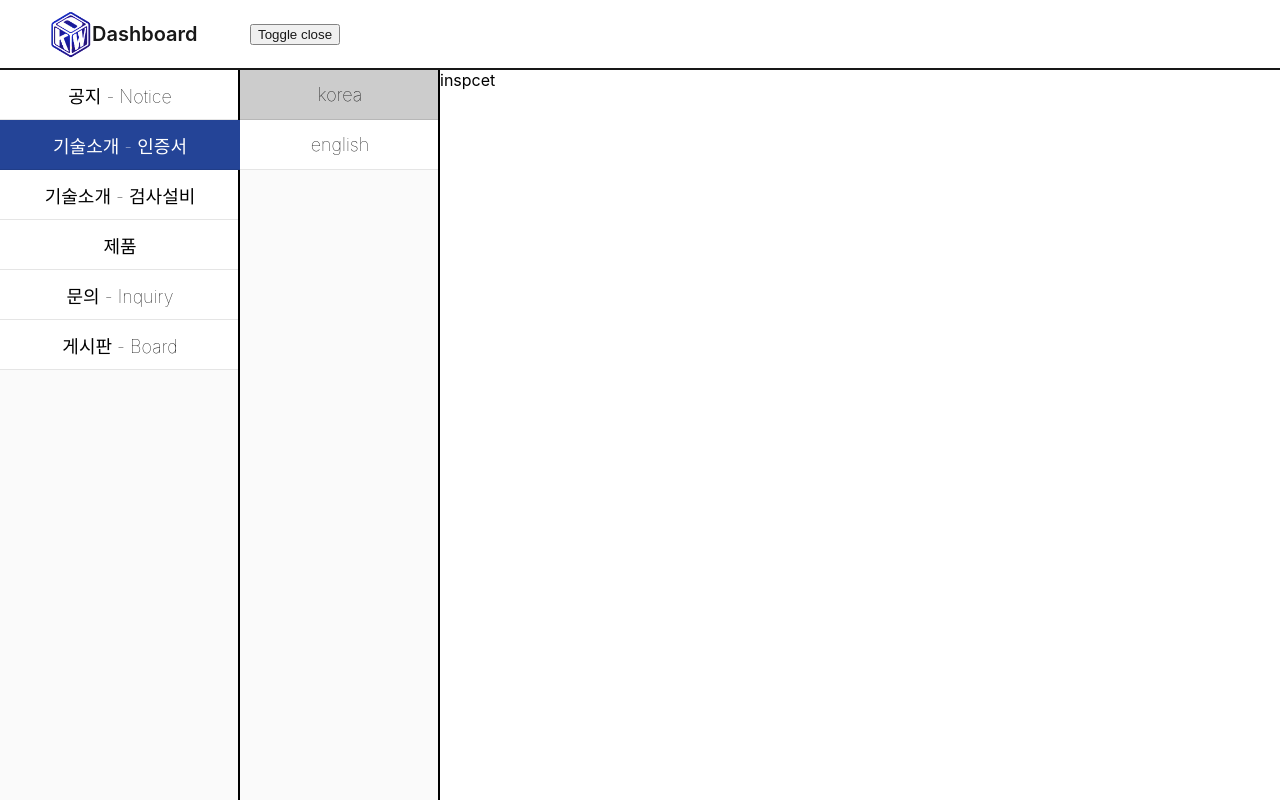
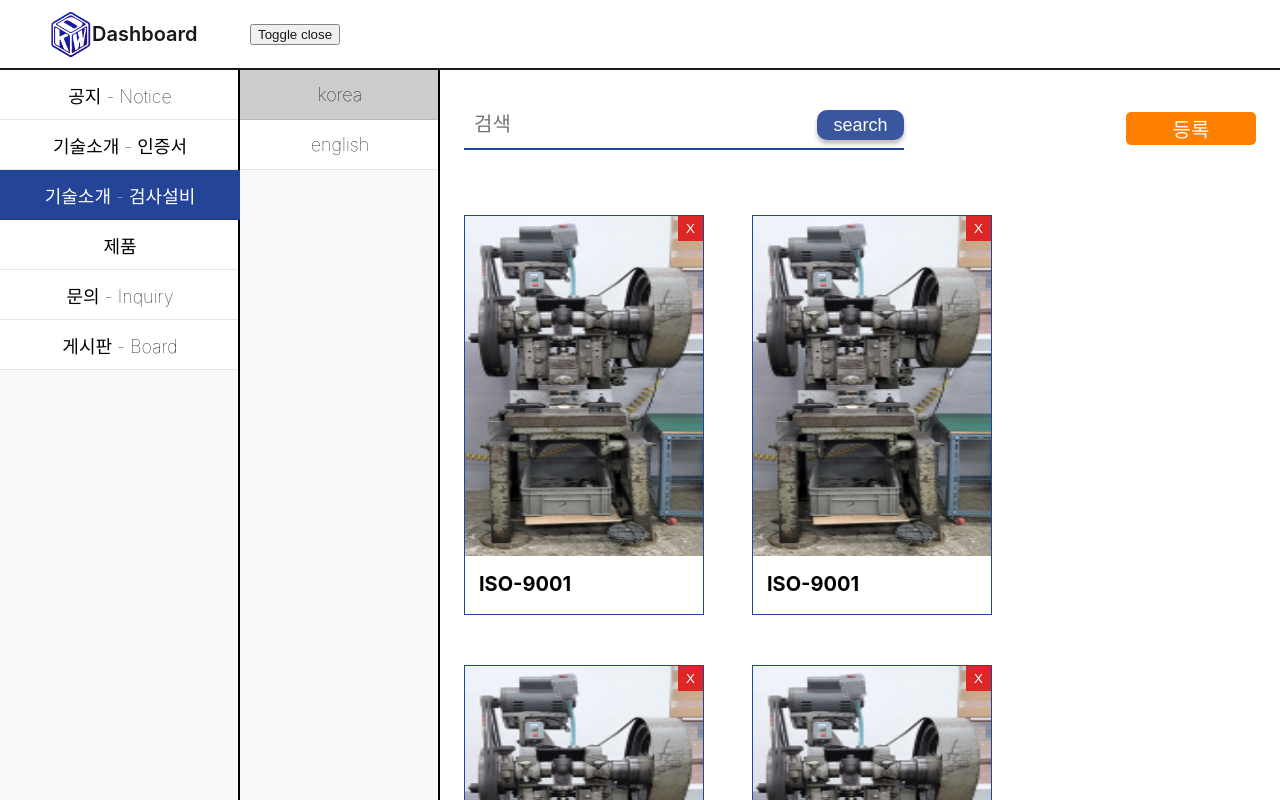
Before and after one commit to Keyworld-Hell/Frontend, a React (Create React App) app: page /admin/inspect in a window 1280 px wide. Built offline with nearby package versions, Linux system fonts and the light colour scheme.

Commit message:
feat: Add admin inspect page

```diff
--- a/src/pages/admin/AdminInspect.jsx
+++ b/src/pages/admin/AdminInspect.jsx
@@ -1,10 +1,12 @@
 import React, { useRef, useState } from "react";
 import AdminNav from "../../components/layout/AdminNav";
+
+import img from "../../assets/img/inspect.png";
 
 const AdminInspect = () => {
   const fileRef = useRef();
 
-  const [activeIndex, setActiveIndex] = useState(1);
+  const [activeIndex, setActiveIndex] = useState(2);
   const [activeSubIndex, setActiveSubIndex] = useState(0);
 
   return (
@@ -15,7 +17,89 @@ const AdminInspect = () => {
         activeSubIndex={activeSubIndex}
         setActiveSubIndex={setActiveSubIndex}
       />
-      <div className="admin-container container m-0">inspcet</div>
+      <div className="admin-container container m-0">
+        <div className="admin-title admin-tech-search flex f-20 fw-600">
+          <div className="admin-search ">
+            <input className="admin-search-input f-20" placeholder="검색" />
+            <button className="admin-search-btn color-white">search</button>
+          </div>
+          <button className="admin-upload-btn  color-white">등록</button>
+        </div>
+        <div className="admin-tech-container flex">
+          <div className="admin-tech-contents flex">
+            <div className="admin-tech-box">
+              <div className="admin-tech-img">
+                <img src={img} alt={img} />
+              </div>
+              <div className="admin-tech-name flex f-20 fw-700">ISO-9001</div>
+              <button className="admin-tech-btn color-white">X</button>
+            </div>
+          </div>
+          <div className="admin-tech-contents flex">
+            <div className="admin-tech-box">
+              <div className="admin-tech-img">
+                <img src={img} alt={img} />
+              </div>
+              <div className="admin-tech-name flex f-20 fw-700">ISO-9001</div>
+              <button className="admin-tech-btn color-white">X</button>
+            </div>
+          </div>
+          <div className="admin-tech-contents flex">
+            <div className="admin-tech-box">
+              <div className="admin-tech-img">
+                <img src={img} alt={img} />
+              </div>
+              <div className="admin-tech-name flex f-20 fw-700">ISO-9001</div>
+              <button className="admin-tech-btn color-white">X</button>
+            </div>
+          </div>
+          <div className="admin-tech-contents flex">
+            <div className="admin-tech-box">
+              <div className="admin-tech-img">
+                <img src={img} alt={img} />
+              </div>
+              <div className="admin-tech-name flex f-20 fw-700">ISO-9001</div>
+              <button className="admin-tech-btn color-white">X</button>
+            </div>
+          </div>
+          <div className="admin-tech-contents flex">
+            <div className="admin-tech-box">
+              <div className="admin-tech-img">
+                <img src={img} alt={img} />
+              </div>
+              <div className="admin-tech-name flex f-20 fw-700">ISO-9001</div>
+              <button className="admin-tech-btn color-white">X</button>
+            </div>
+          </div>
+          <div className="admin-tech-contents flex">
+            <div className="admin-tech-box">
+              <div className="admin-tech-img">
+                <img src={img} alt={img} />
+              </div>
+              <div className="admin-tech-name flex f-20 fw-700">ISO-9001</div>
+              <button className="admin-tech-btn color-white">X</button>
+            </div>
+          </div>
+          <div className="admin-tech-contents flex">
+            <div className="admin-tech-box">
+              <div className="admin-tech-img">
+                <img src={img} alt={img} />
+              </div>
+              <div className="admin-tech-name flex f-20 fw-700">ISO-9001</div>
+              <button className="admin-tech-btn color-white">X</button>
+            </div>
+          </div>
+          <div className="admin-tech-contents flex">
+            <div className="admin-tech-box">
+              <div className="admin-tech-img">
+                <img src={img} alt={img} />
+              </div>
+              <div className="admin-tech-name flex f-20 fw-700">ISO-9001</div>
+              <button className="admin-tech-btn color-white">X</button>
+            </div>
+          </div>
+        </div>
+      </div>
     </div>
   );
 };
--- a/src/store/nav.js
+++ b/src/store/nav.js
@@ -48,4 +48,14 @@ export const NAV_SUB_LIST = [
       },
     ],
   },
+  {
+    contents: [
+      {
+        title: "korea",
+      },
+      {
+        title: "english",
+      },
+    ],
+  },
 ];
```
